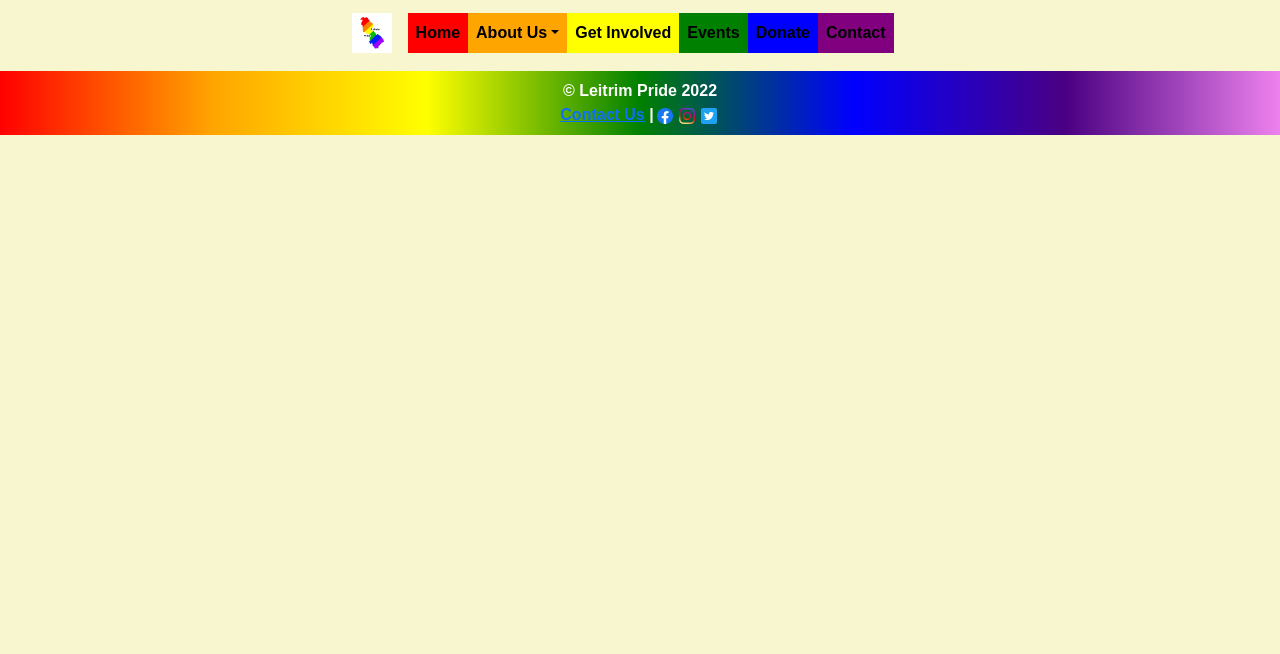
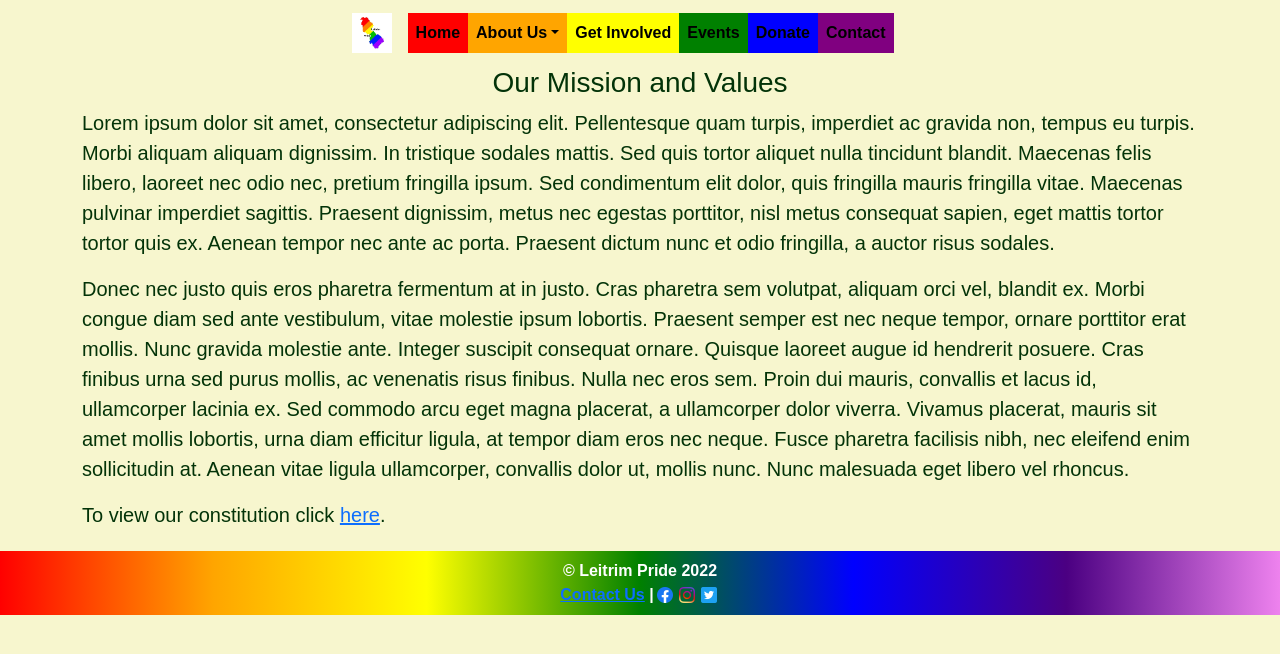
Before and after one commit to Jacobs1986/leitrim-pride, a React (Create React App) app in the folder client/: page /mission in a window 1280 px wide. Shown: the top 654 px of the page. Built offline with nearby package versions, Linux system fonts and the light colour scheme.

Commit message:
Created a mission page that will have the link to the constitution pdf

```diff
--- a/client/src/App.js
+++ b/client/src/App.js
@@ -17,6 +17,7 @@ import Events from "./pages/events";
 import Footer from "./components/footer/footer";
 import UnderConstruction from "./pages/underConstruction";
 import Constitution from "./pages/constitution-page";
+import Mission from "./pages/mission-page";
 
 function App() {
     const comingSoon = false
@@ -38,6 +39,7 @@ function App() {
                     <Route path='/events' element={<Events />} />
                     <Route path='/contact' element={<Contact />} />
                     <Route path='/constitution' element={<Constitution />} />
+                    <Route path='/mission' element={<Mission />} />
                     <Route path='/construction' element={<UnderConstruction />} />
                 </Routes>
                 <Footer />
--- /dev/null
+++ b/client/src/pages/mission-page.js
@@ -0,0 +1,33 @@
+import React from "react";
+
+// Bootstrap
+import {
+    Container,
+    Row,
+    Col
+} from 'react-bootstrap';
+
+export default function Mission() {
+    return (
+        <div>
+            <h3 className='centerText'>Our Mission and Values</h3>
+            <Container>
+                <Row>
+                    <Col>
+                        <p>
+                            Lorem ipsum dolor sit amet, consectetur adipiscing elit. Pellentesque quam turpis, imperdiet ac gravida non, tempus eu turpis. Morbi aliquam aliquam dignissim. In tristique sodales mattis. Sed quis tortor aliquet nulla tincidunt blandit. Maecenas felis libero, laoreet nec odio nec, pretium fringilla ipsum. Sed condimentum elit dolor, quis fringilla mauris fringilla vitae. Maecenas pulvinar imperdiet sagittis. Praesent dignissim, metus nec egestas porttitor, nisl metus consequat sapien, eget mattis tortor tortor quis ex. Aenean tempor nec ante ac porta. Praesent dictum nunc et odio fringilla, a auctor risus sodales.
+                        </p>
+                        <p>
+                            Donec nec justo quis eros pharetra fermentum at in justo. Cras pharetra sem volutpat, aliquam orci vel, blandit ex. Morbi congue diam sed ante vestibulum, vitae molestie ipsum lobortis. Praesent semper est nec neque tempor, ornare porttitor erat mollis. Nunc gravida molestie ante. Integer suscipit consequat ornare. Quisque laoreet augue id hendrerit posuere. Cras finibus urna sed purus mollis, ac venenatis risus finibus. Nulla nec eros sem. Proin dui mauris, convallis et lacus id, ullamcorper lacinia ex. Sed commodo arcu eget magna placerat, a ullamcorper dolor viverra. Vivamus placerat, mauris sit amet mollis lobortis, urna diam efficitur ligula, at tempor diam eros nec neque. Fusce pharetra facilisis nibh, nec eleifend enim sollicitudin at. Aenean vitae ligula ullamcorper, convallis dolor ut, mollis nunc. Nunc malesuada eget libero vel rhoncus.
+                        </p>
+                    </Col>
+                </Row>
+                <Row>
+                    <Col>
+                        <p>To view our constitution click <a href='constitution.pdf' target='_blank'>here</a>.</p>
+                    </Col>
+                </Row>
+            </Container>
+        </div>
+    );
+};
```
